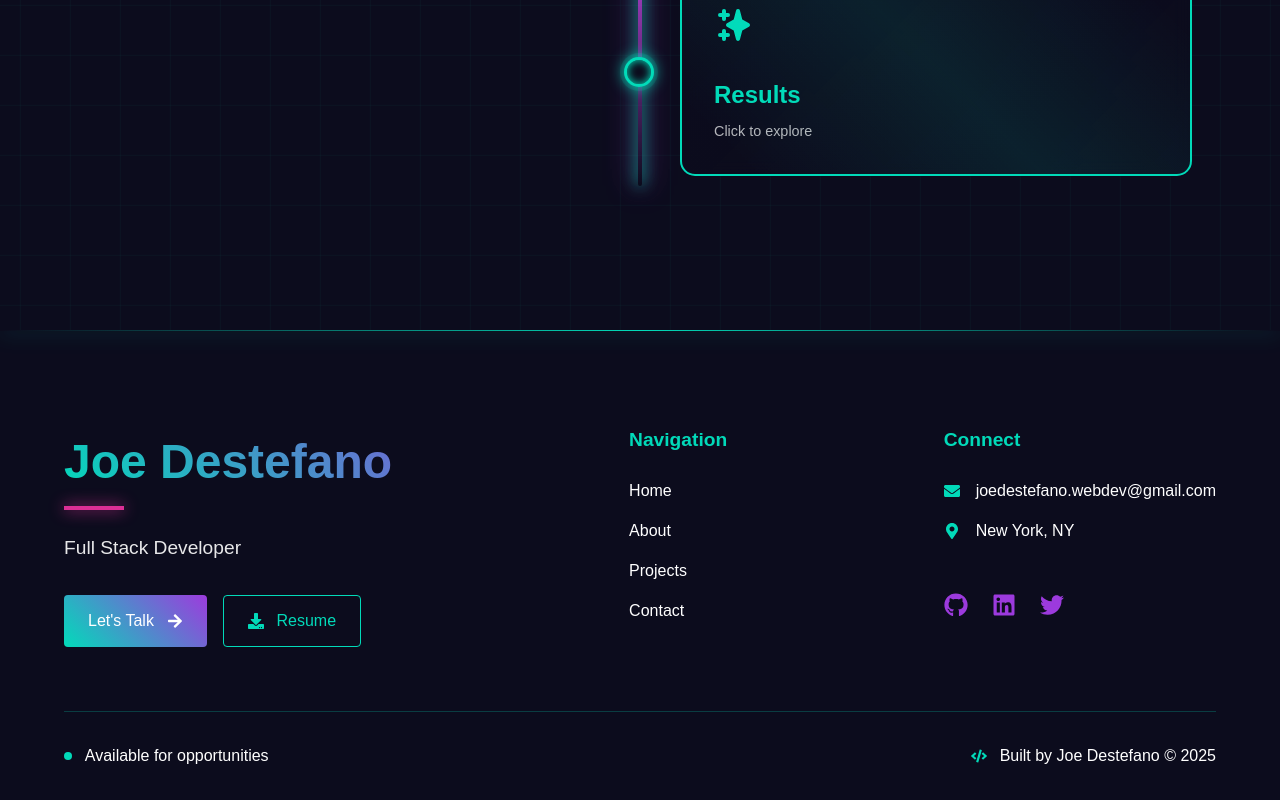
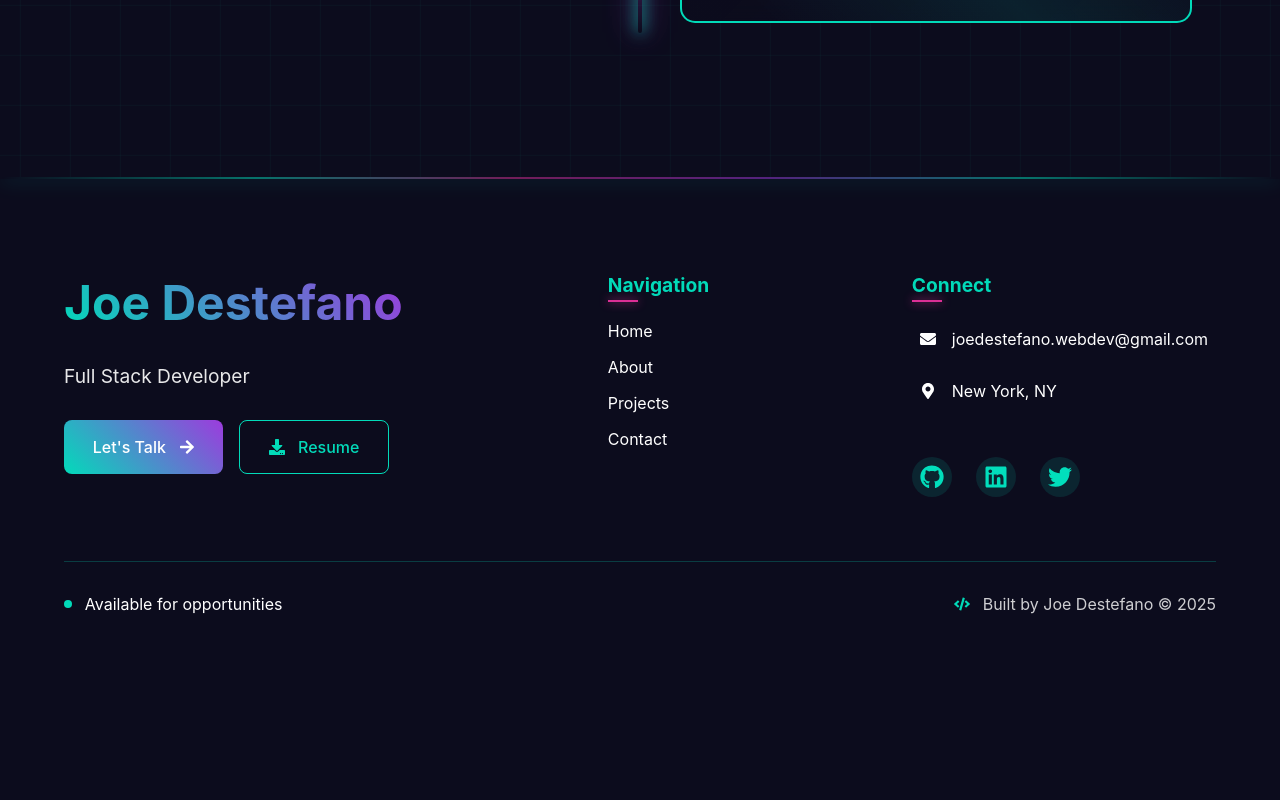
Before and after one commit to JDestefano11/React-Portfolio-Vite, a React (Vite) app: page /meetapp in a window 1280 px wide. Shown: the part 1815-2615 px from the top of the page. After the commit the page ends 2461 px from the top, so only its background shows below. Built offline with nearby package versions, Linux system fonts and the light colour scheme.

Commit message:
"Fixed all styles for mobile responsiveness and added some improvements to the sections to be more professional and sleek"

```diff
--- a/src/components/Contact/Contact.css
+++ b/src/components/Contact/Contact.css
@@ -14,6 +14,7 @@
   display: flex;
   align-items: center;
   padding-top: 120px;
+  padding-bottom: 40px;
 }
 
 .contact-container::before {
--- a/src/components/Footer/Footer.css
+++ b/src/components/Footer/Footer.css
@@ -18,14 +18,23 @@
   top: 0;
   left: 0;
   right: 0;
-  height: 1px;
+  height: 2px;
   background: linear-gradient(
     90deg,
     transparent,
     var(--aurora-teal),
+    var(--aurora-pink),
+    var(--aurora-purple),
+    var(--aurora-teal),
     transparent
   );
   box-shadow: 0 0 20px var(--aurora-teal);
+  animation: glowPulse 3s infinite;
+}
+
+@keyframes glowPulse {
+  0%, 100% { opacity: 0.5; }
+  50% { opacity: 1; }
 }
 
 .footer-content {
@@ -51,14 +60,26 @@
   -webkit-background-clip: text;
   -webkit-text-fill-color: transparent;
   margin-bottom: 0.5rem;
+  position: relative;
+  display: inline-block;
 }
 
-.title-accent {
-  width: 60px;
-  height: 4px;
-  background: var(--aurora-pink);
-  margin-top: 0.5rem;
-  box-shadow: 0 0 15px var(--aurora-pink);
+.footer-title::after {
+  content: '';
+  position: absolute;
+  bottom: -5px;
+  left: 0;
+  width: 100%;
+  height: 2px;
+  background: linear-gradient(90deg, var(--aurora-teal), var(--aurora-pink));
+  transform: scaleX(0);
+  transform-origin: right;
+  transition: transform 0.3s ease;
+}
+
+.brand-container:hover .footer-title::after {
+  transform: scaleX(1);
+  transform-origin: left;
 }
 
 .footer-tagline {
@@ -78,12 +99,14 @@
   display: flex;
   align-items: center;
   gap: 0.8rem;
-  padding: 0.8rem 1.5rem;
-  border-radius: 4px;
+  padding: 1rem 1.8rem;
+  border-radius: 8px;
   font-weight: 500;
   transition: all 0.3s ease;
   cursor: pointer;
   text-decoration: none;
+  position: relative;
+  overflow: hidden;
 }
 
 .footer-btn.primary {
@@ -92,15 +115,57 @@
   color: white;
 }
 
+.footer-btn.primary::before {
+  content: '';
+  position: absolute;
+  top: 0;
+  left: -100%;
+  width: 100%;
+  height: 100%;
+  background: linear-gradient(
+    90deg,
+    transparent,
+    rgba(255, 255, 255, 0.2),
+    transparent
+  );
+  transition: 0.5s;
+}
+
+.footer-btn.primary:hover::before {
+  left: 100%;
+}
+
 .footer-btn.secondary {
   background: transparent;
   border: 1px solid var(--aurora-teal);
   color: var(--aurora-teal);
+  position: relative;
+  z-index: 1;
+}
+
+.footer-btn.secondary::before {
+  content: '';
+  position: absolute;
+  top: 0;
+  left: 0;
+  width: 0%;
+  height: 100%;
+  background: var(--aurora-teal);
+  transition: 0.5s;
+  z-index: -1;
+}
+
+.footer-btn.secondary:hover {
+  color: var(--digital-black);
+}
+
+.footer-btn.secondary:hover::before {
+  width: 100%;
 }
 
 .footer-btn:hover {
   transform: translateY(-3px);
-  box-shadow: 0 0 20px rgba(0, 255, 213, 0.3);
+  box-shadow: 0 5px 15px rgba(0, 255, 213, 0.3);
 }
 
 .nav-group h4,
@@ -112,6 +177,18 @@
   display: inline-block;
 }
 
+.nav-group h4::after,
+.connect-container h4::after {
+  content: '';
+  position: absolute;
+  bottom: -5px;
+  left: 0;
+  width: 30px;
+  height: 2px;
+  background: var(--aurora-pink);
+  box-shadow: 0 0 10px var(--aurora-pink);
+}
+
 .nav-link {
   display: block;
   color: white;
@@ -120,31 +197,29 @@
   transition: all 0.3s ease;
   position: relative;
   width: fit-content;
+  padding-left: 0;
+  cursor: pointer;
 }
 
 .nav-link::before {
-  content: "";
+  content: '';
   position: absolute;
-  left: -20px;
-  top: 50%;
+  bottom: -2px;
+  left: 0;
   width: 0;
   height: 2px;
-  background: var(--aurora-pink);
-  transition: all 0.3s ease;
-  transform: translateY(-50%);
+  background: linear-gradient(90deg, var(--aurora-teal), var(--aurora-pink));
+  transition: width 0.3s ease;
 }
 
 .nav-link:hover {
-  color: var(--aurora-pink);
-  transform: translateX(10px);
+  color: var(--aurora-teal);
+  text-shadow: 0 0 8px rgba(0, 255, 213, 0.4);
+  transform: translateX(5px);
 }
 
 .nav-link:hover::before {
-  width: 15px;
-}
-
-.connect-info {
-  margin-bottom: 2rem;
+  width: 100%;
 }
 
 .info-item {
@@ -153,10 +228,24 @@
   gap: 1rem;
   color: white;
   margin-bottom: 1rem;
+  transition: all 0.3s ease;
+  cursor: pointer;
+  padding: 0.5rem;
+  border-radius: 8px;
 }
 
-.info-item svg {
+.info-item:hover {
+  background: rgba(0, 255, 213, 0.1);
+  transform: translateX(5px);
+}
+
+.info-item:hover svg {
   color: var(--aurora-teal);
+  transform: scale(1.1);
+}
+
+.connect-info {
+  margin-bottom: 2rem;
 }
 
 .social-links {
@@ -165,29 +254,39 @@
 }
 
 .social-link {
-  color: var(--aurora-purple);
+  color: var(--aurora-teal);
   font-size: 1.5rem;
   transition: all 0.3s ease;
   position: relative;
+  width: 40px;
+  height: 40px;
+  display: flex;
+  align-items: center;
+  justify-content: center;
+  border-radius: 50%;
+  background: rgba(0, 255, 213, 0.1);
+  cursor: pointer;
+  overflow: hidden;
 }
 
-.social-link::after {
-  content: "";
+.social-link::before {
+  content: '';
   position: absolute;
-  inset: -8px;
-  border: 2px solid transparent;
-  border-radius: 50%;
-  transition: all 0.3s ease;
+  top: 0;
+  left: -100%;
+  width: 100%;
+  height: 100%;
+  background: linear-gradient(90deg, transparent, rgba(0, 255, 213, 0.2), transparent);
+  transition: left 0.5s ease;
 }
 
 .social-link:hover {
-  color: var(--aurora-pink);
-  transform: translateY(-5px);
+  transform: translateY(-3px);
+  box-shadow: 0 5px 15px rgba(0, 255, 213, 0.2);
 }
 
-.social-link:hover::after {
-  border-color: var(--aurora-pink);
-  box-shadow: 0 0 15px var(--aurora-pink);
+.social-link:hover::before {
+  left: 100%;
 }
 
 .footer-bottom {
@@ -197,6 +296,8 @@
   display: flex;
   justify-content: space-between;
   align-items: center;
+  flex-wrap: wrap;
+  gap: 1rem;
 }
 
 .status-indicator {
@@ -211,114 +312,188 @@
   height: 8px;
   background: var(--aurora-teal);
   border-radius: 50%;
+  position: relative;
   animation: pulse 2s infinite;
+}
+
+@keyframes pulse {
+  0% { box-shadow: 0 0 0 0 rgba(0, 255, 213, 0.4); }
+  70% { box-shadow: 0 0 0 10px rgba(0, 255, 213, 0); }
+  100% { box-shadow: 0 0 0 0 rgba(0, 255, 213, 0); }
 }
 
 .copyright {
   display: flex;
   align-items: center;
   gap: 0.8rem;
-  color: white;
+  color: rgba(255, 255, 255, 0.8);
 }
 
 .code-icon {
   color: var(--aurora-teal);
-  animation: float 3s ease-in-out infinite;
 }
 
-@keyframes pulse {
-  0% {
-    box-shadow: 0 0 0 0 rgba(0, 255, 213, 0.4);
-  }
-  70% {
-    box-shadow: 0 0 0 10px rgba(0, 255, 213, 0);
-  }
-  100% {
-    box-shadow: 0 0 0 0 rgba(0, 255, 213, 0);
-  }
-}
-
-@keyframes float {
-  0%,
-  100% {
-    transform: translateY(0);
-  }
-  50% {
-    transform: translateY(-5px);
-  }
-}
-@media (max-width: 768px) {
+@media (max-width: 1200px) {
   .cyber-footer {
-    padding: 3rem 1.5rem 1rem;
+    padding: 5rem 3rem 2rem;
   }
 
   .footer-main {
-    grid-template-columns: 1fr;
-    gap: 2.5rem;
-    text-align: center;
+    gap: 3rem;
   }
 
   .footer-title {
     font-size: 2.5rem;
   }
+}
+
+@media (max-width: 992px) {
+  .footer-main {
+    grid-template-columns: 1fr 1fr;
+  }
+
+  .footer-brand {
+    grid-column: 1 / -1;
+    text-align: center;
+  }
+
+  .footer-cta {
+    justify-content: center;
+  }
 
   .title-accent {
     margin: 0.5rem auto;
   }
+}
 
-  .footer-tagline {
-    font-size: 1rem;
-    margin-bottom: 1.5rem;
+@media (max-width: 768px) {
+  .cyber-footer {
+    padding: 3rem 1.5rem 2rem;
   }
 
-  .footer-cta {
-    flex-direction: row;
-    justify-content: center;
-    gap: 1rem;
+  .footer-main {
+    grid-template-columns: 1fr;
+    gap: 3rem;
   }
 
-  .footer-btn {
-    padding: 0.7rem 1.2rem;
-    font-size: 0.9rem;
+  .footer-brand {
+    text-align: center;
   }
 
-  .nav-group,
+  .nav-group, .connect-container {
+    display: flex;
+    flex-direction: column;
+    align-items: center;
+    text-align: center;
+  }
+
+  .nav-link {
+    margin: 0.8rem 0;
+    text-align: center;
+  }
+
+  .nav-link:hover {
+    transform: translateY(-2px);
+  }
+
+  .info-item {
+    width: 100%;
+    max-width: 300px;
+    justify-content: center;
+    margin: 0.8rem auto;
+    text-align: center;
+  }
+
+  .info-item svg {
+    margin-right: 0.5rem;
+  }
+
+  .info-item:hover {
+    transform: translateX(0) translateY(-2px);
+  }
+
   .connect-container {
+    width: 100%;
     display: flex;
     flex-direction: column;
     align-items: center;
   }
 
-  .nav-link {
-    text-align: center;
-    margin-bottom: 0.8rem;
-  }
-
-  .info-item {
-    justify-content: center;
-    margin-bottom: 0.8rem;
+  .connect-info {
+    width: 100%;
+    display: flex;
+    flex-direction: column;
+    align-items: center;
   }
 
   .social-links {
     justify-content: center;
-    gap: 2rem;
-    margin-top: 1rem;
-  }
-
-  .social-link {
-    font-size: 1.3rem;
+    gap: 1.2rem;
+    margin-top: 1.5rem;
   }
 
   .footer-bottom {
     flex-direction: column;
-    gap: 1rem;
-    margin-top: 2.5rem;
-    padding-top: 1.5rem;
+    align-items: center;
+    gap: 1.5rem;
+    margin-top: 2rem;
     text-align: center;
   }
 
-  .status-indicator,
-  .copyright {
+  .footer-cta {
+    flex-direction: column;
+    gap: 1rem;
+    align-items: center;
+    width: 100%;
+    max-width: 300px;
+    margin: 0 auto;
+  }
+
+  .footer-btn {
+    width: 100%;
+    justify-content: center;
+  }
+}
+
+@media (max-width: 480px) {
+  .cyber-footer {
+    padding: 2.5rem 1rem 1.5rem;
+  }
+
+  .footer-main {
+    gap: 2.5rem;
+  }
+
+  .nav-group h4,
+  .connect-container h4 {
+    font-size: 1.2rem;
+    margin-bottom: 1.2rem;
+  }
+
+  .nav-link {
+    font-size: 1rem;
+    margin: 0.6rem 0;
+  }
+
+  .info-item {
+    font-size: 0.9rem;
+    padding: 0.4rem;
+    margin: 0.6rem auto;
+    width: 90%;
+  }
+
+  .social-links {
+    gap: 1rem;
+  }
+
+  .social-link {
+    width: 35px;
+    height: 35px;
+    font-size: 1.2rem;
+  }
+
+  .footer-btn {
+    padding: 0.7rem 1rem;
     font-size: 0.9rem;
   }
 }
--- a/src/components/ProjectSection/ProjectSection.css
+++ b/src/components/ProjectSection/ProjectSection.css
@@ -22,7 +22,7 @@ body {
   background: var(--digital-black);
   position: relative;
   overflow: hidden;
-  padding: 120px 0;
+  padding: 120px 4rem 6rem;
 }
 
 .projects-section::before {
@@ -30,25 +30,10 @@ body {
   position: absolute;
   top: 0;
   left: 0;
-  right: 0;
-  bottom: 0;
-  background: radial-gradient(
-      circle at 50% 50%,
-      rgba(0, 255, 213, 0.1) 0%,
-      transparent 50%
-    ),
-    radial-gradient(
-      circle at 100% 0%,
-      rgba(182, 67, 255, 0.1) 0%,
-      transparent 50%
-    ),
-    radial-gradient(
-      circle at 0% 100%,
-      rgba(255, 54, 171, 0.1) 0%,
-      transparent 50%
-    );
-  animation: gradientMove 15s ease infinite;
-  z-index: 0;
+  width: 100%;
+  height: 100%;
+  background: radial-gradient(circle at 50% 50%, rgba(0, 255, 213, 0.1), transparent 70%);
+  pointer-events: none;
 }
 
 .projects-section::after {
--- a/src/index.css
+++ b/src/index.css
@@ -1,22 +1,38 @@
+:root {
+  --aurora-teal: rgba(0, 255, 213, 0.85);
+  --aurora-pink: rgba(255, 54, 171, 0.85);
+  --aurora-purple: rgba(182, 67, 255, 0.85);
+  --digital-black: #0c0c1d;
+  --aurora-glow: 0 0 20px rgba(0, 255, 213, 0.3);
+}
+
 * {
   margin: 0;
   padding: 0;
   box-sizing: border-box;
 }
 
-body {
-  font-family: Arial, sans-serif;
-  font-size: 16px;
-  line-height: 1.5;
-  background-color: #f4f4f4;
-  color: #333;
+html, body {
+  background-color: var(--digital-black);
+  color: white;
+  min-height: 100vh;
+  width: 100%;
+  overflow-x: hidden;
 }
 
-html,
 body {
-  overflow-x: hidden;
-  width: 100%;
+  font-family: 'Inter', sans-serif;
+  -webkit-font-smoothing: antialiased;
+  -moz-osx-font-smoothing: grayscale;
 }
+
+#root {
+  min-height: 100vh;
+  background-color: var(--digital-black);
+  position: relative;
+  overflow: hidden;
+}
+
 html {
   scroll-behavior: smooth;
   scroll-padding-top: 80px;
```
Also changed, not shown: src/components/Navbar/Navbar.css (+94 -17 lines).
